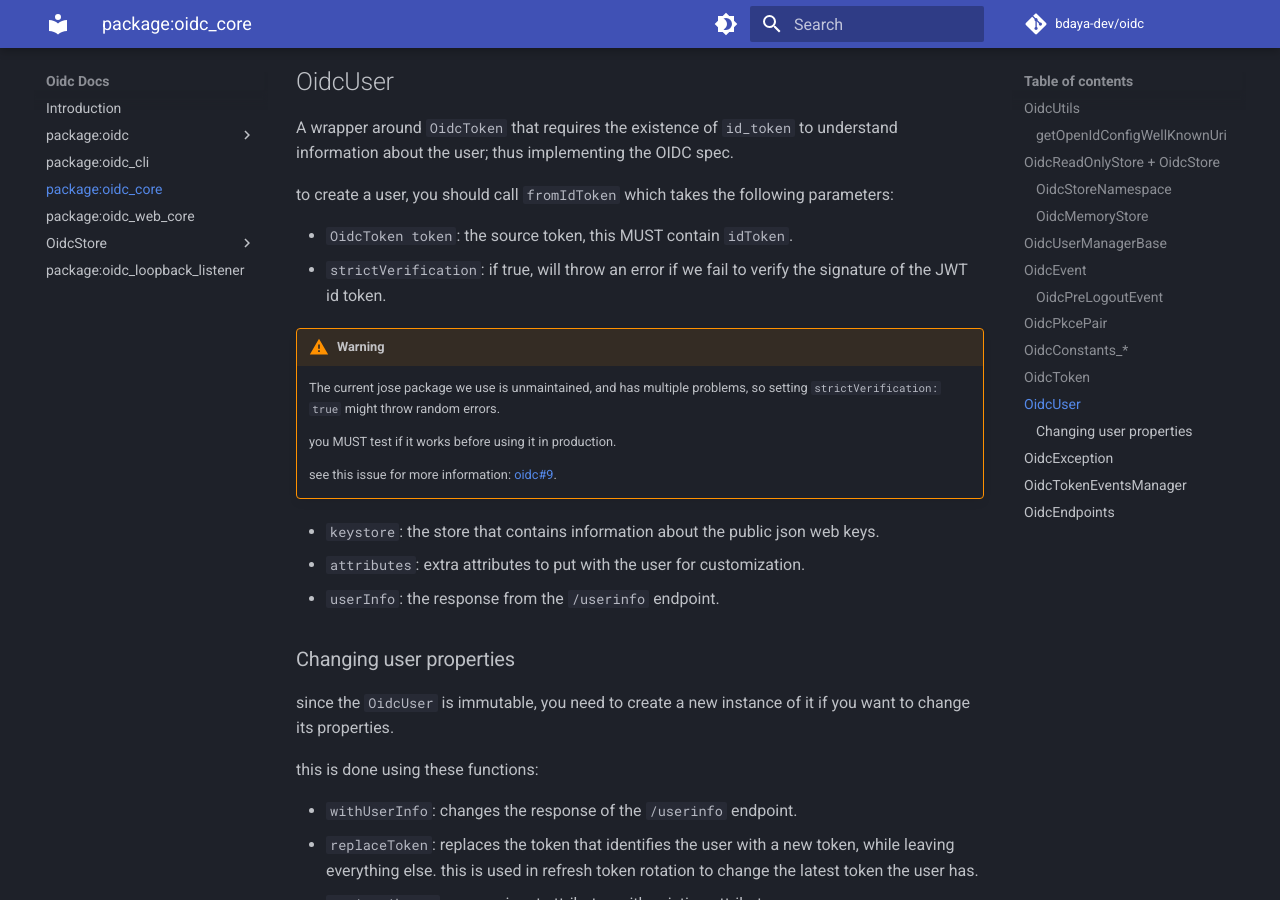
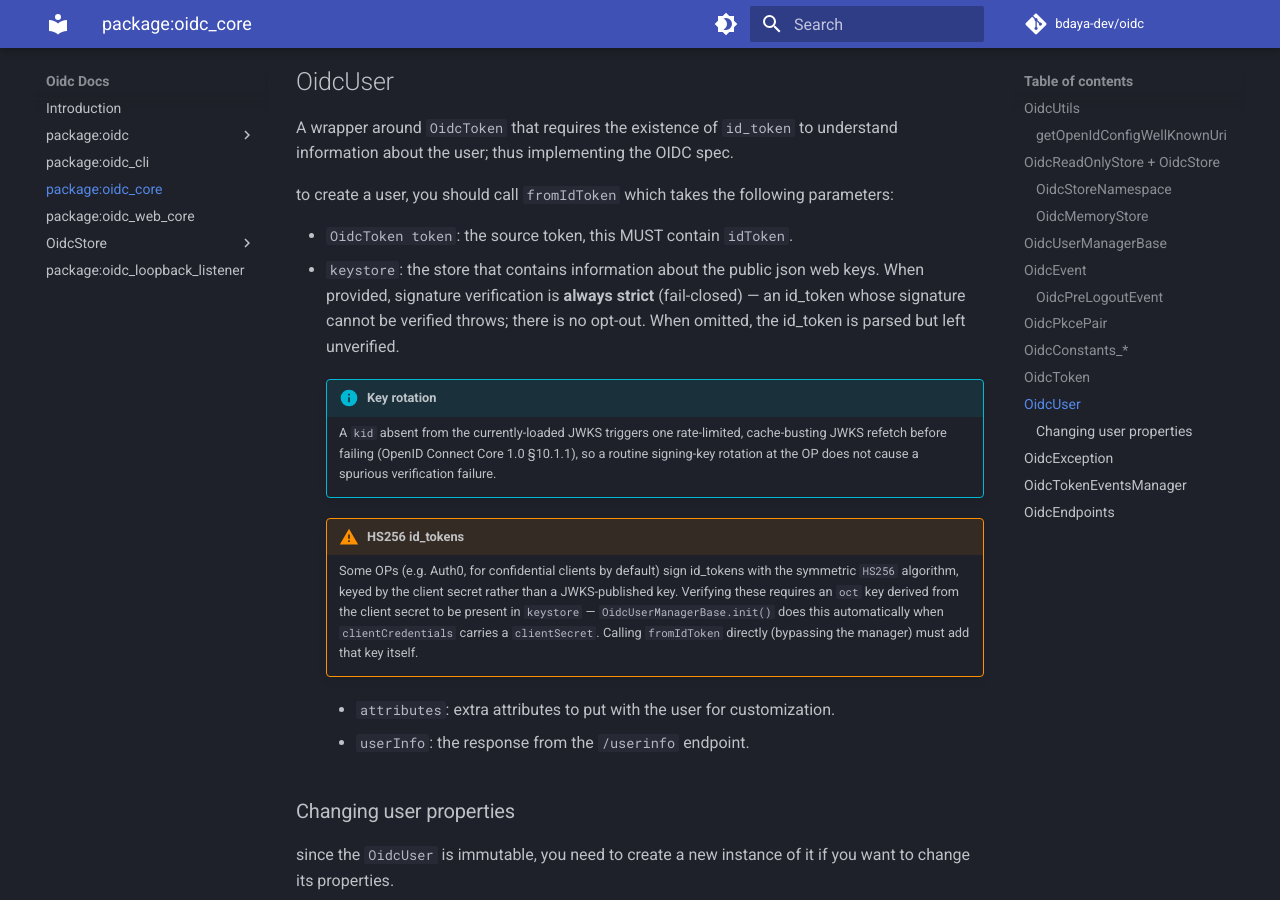
Before and after one commit to Bdaya-Dev/oidc, an MkDocs documentation site: the page built from docs/oidc_core.md, in a window 1280 px wide and 900 px high, scrolled down 3281 px. Built offline with MkDocs 1.6.1 and Material for MkDocs 9.7.7, drawn with Linux system fonts in a browser that asks for light colours; comment, search, counter and statistics services are not loaded.

Commit message:
docs(oidc_core): document HS256 clientSecret requirement + rotation behavior
Update the settings/OidcUser.fromIdToken doc pages to reflect audit #324
item 9: signature verification is always-strict now (no opt-out), a `kid`
absent from the cached JWKS self-heals via one rate-limited cache-busting
refetch (OIDC Core §10.1.1), and OPs that default to HS256-signed id_tokens
(the Auth0 trap) require a clientSecret so the manager can register the HS256
verification key during init().

Co-Authored-By: Claude Opus 4.8 <noreply@anthropic.com>
Claude-Session: https://claude.ai/code/session_01QoZeDcHumT38zpaTic62Rb

```diff
--- a/docs/oidc_core.md
+++ b/docs/oidc_core.md
@@ -111,15 +111,21 @@ A wrapper around `OidcToken` that requires the existence of `id_token` to unders
 to create a user, you should call `fromIdToken` which takes the following parameters:
 
 - `OidcToken token`: the source token, this MUST contain `idToken`.
-- `strictVerification`: if true, will throw an error if we fail to verify the signature of the JWT id token.
-!!! Warning
-    The current jose package we use is unmaintained, and has multiple problems, so setting `strictVerification: true` might throw random errors.
+- `keystore`: the store that contains information about the public json web keys. When provided, signature
+  verification is **always strict** (fail-closed) — an id_token whose signature cannot be verified throws;
+  there is no opt-out. When omitted, the id_token is parsed but left unverified.
 
-    you MUST test if it works before using it in production.
+    !!! Info "Key rotation"
+        A `kid` absent from the currently-loaded JWKS triggers one rate-limited, cache-busting JWKS refetch
+        before failing (OpenID Connect Core 1.0 §10.1.1), so a routine signing-key rotation at the OP does not
+        cause a spurious verification failure.
 
-    see this issue for more information: [oidc#9](https://github.com/Bdaya-Dev/oidc/issues/9).
-
-- `keystore`: the store that contains information about the public json web keys.
+    !!! Warning "HS256 id_tokens"
+        Some OPs (e.g. Auth0, for confidential clients by default) sign id_tokens with the symmetric `HS256`
+        algorithm, keyed by the client secret rather than a JWKS-published key. Verifying these requires an
+        `oct` key derived from the client secret to be present in `keystore` — `OidcUserManagerBase.init()`
+        does this automatically when `clientCredentials` carries a `clientSecret`. Calling `fromIdToken`
+        directly (bypassing the manager) must add that key itself.
 - `attributes`: extra attributes to put with the user for customization.
 - `userInfo`: the response from the `/userinfo` endpoint.
 
```
Also changed, not shown: docs/oidc-usage.md (+18 -1 lines).
